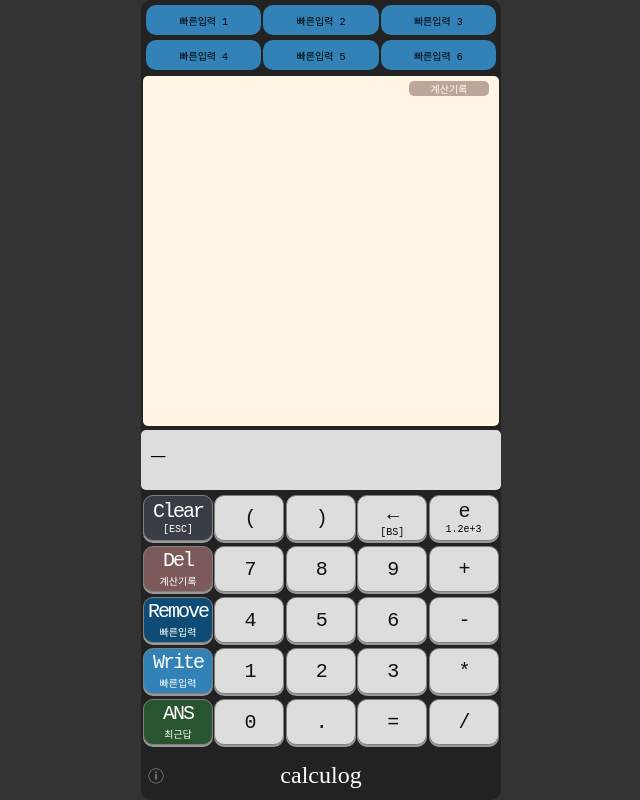
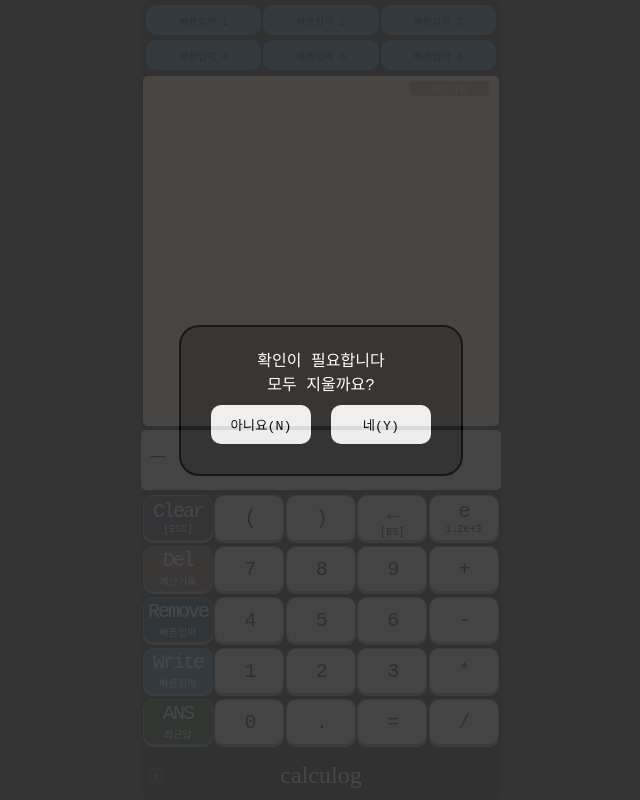
Before and after one commit to jacealan/calculog, a React (Create React App) app: page / in a window 1280 px wide. Both pictures are taken after a click on the button "계산기록". Shown: the whole page, without its empty margins (319-959 px from the left). Built offline with nearby package versions, Linux system fonts and the light colour scheme; a web font is replaced by a local one.

Commit message:
add confirm for del, remove

```diff
--- a/src/App.css
+++ b/src/App.css
@@ -16,7 +16,7 @@
   height: 30px;
   margin-bottom: 3px;
   border-radius: 10px;
-  background-color: #0F4C75;
+  background-color: #0f4c75;
   box-shadow: 0 2px #999;
   padding: 0 10px;
   color: black;
@@ -33,7 +33,7 @@
   height: 30px;
   margin-bottom: 3px;
   border-radius: 10px;
-  background-color: #3282B8;
+  background-color: #3282b8;
   padding: 0 10px;
   color: black;
   display: flex;
@@ -67,16 +67,19 @@
   }
 }
 
-.log::-webkit-scrollbar, .typed::-webkit-scrollbar {
+.log::-webkit-scrollbar,
+.typed::-webkit-scrollbar {
   width: 4px;
 }
-.log::-webkit-scrollbar-thumb, .typed::-webkit-scrollbar-thumb {
+.log::-webkit-scrollbar-thumb,
+.typed::-webkit-scrollbar-thumb {
   background-color: #2f3542;
   border-radius: 4px;
   background-clip: padding-box;
   border: 1px solid transparent;
 }
-.log::-webkit-scrollbar-track, .typed::-webkit-scrollbar-track {
+.log::-webkit-scrollbar-track,
+.typed::-webkit-scrollbar-track {
   background-color: grey;
   border-radius: 4px;
   box-shadow: inset 0px 0px 5px white;
@@ -88,7 +91,7 @@
   right: 10px;
   width: 80px;
   border-radius: 5px;
-  background-color: #7D5A50;
+  background-color: #7d5a50;
   color: white;
   display: flex;
   justify-content: center;
@@ -146,7 +149,7 @@ button.keypad-info {
   grid-template-columns: 30px 1fr 30px;
   justify-content: center;
   align-items: center;
-  font-family: 'Megrim', cursive;
+  font-family: "Megrim", cursive;
   font-size: 24px;
 }
 .usage-btn {
@@ -155,3 +158,17 @@ button.keypad-info {
   color: #aaa;
   font-size: 16px;
 }
+
+.confirm-grid {
+  border-radius: 20px;
+  border: solid 2px black;
+  padding: 20px;
+  background-color: #222;
+}
+.confirm-button {
+  border-radius: 10px;
+  border: none;
+  margin: 10px;
+  width: 100px;
+  padding: 10px;
+}
--- a/src/App.js
+++ b/src/App.js
@@ -25,6 +25,9 @@ function App() {
   const clicked = useRef(false)
   const keydownRef = useRef(null)
   const [showUsage, setShowUsage] = useState(false)
+  const [confirm, setConfirm] = useState(false)
+  const [confirmMethod, setConfirmMethod] = useState(null)
+  const [showConfirm, setShowConfirm] = useState(false)
 
   const calc = () => {
     if (typed !== "") {
@@ -64,6 +67,39 @@ function App() {
     }
   }
 
+  const inputQuickNum = (index) => {
+    quickNum[index][0] === "-"
+      ? setTyped((prev) => `${prev}(${quickNum[index]})`)
+      : setTyped((prev) => `${prev}${quickNum[index]}`)
+  }
+
+  const deleteLog = () => {
+    setLog([])
+    window.localStorage.setItem("log", JSON.stringify([]))
+    setAns("")
+    window.localStorage.setItem("ans", "")
+  }
+
+  const removeQuickNum = () => {
+    setQuickNum((prev) => [])
+    window.localStorage.setItem("quickNum", JSON.stringify([]))
+  }
+
+  const confirmNo = () => {
+    setConfirmMethod(null)
+    setShowConfirm(false)
+  }
+
+  const confirmYes = () => {
+    if (confirmMethod === "del") {
+      deleteLog()
+    } else if (confirmMethod === "remove") {
+      removeQuickNum()
+    }
+    setConfirmMethod(null)
+    setShowConfirm(false)
+  }
+
   const onClick = (event) => {
     const {
       target: { name },
@@ -77,13 +113,13 @@ function App() {
       } else if (name === "back") {
         setTyped((prev) => prev.slice(0, -1))
       } else if (name === "del") {
-        setLog([])
-        window.localStorage.setItem("log", JSON.stringify([]))
-        setAns("")
-        window.localStorage.setItem("ans", "")
+        setConfirmMethod("del")
+        setShowConfirm(true)
+        // deleteLog()
       } else if (name === "remove") {
-        setQuickNum((prev) => [])
-        window.localStorage.setItem("quickNum", JSON.stringify([]))
+        setConfirmMethod("remove")
+        setShowConfirm(true)
+        // removeQuickNum()
       } else if (name === "write") {
         ans2btn()
       } else if (name === "ans") {
@@ -100,11 +136,6 @@ function App() {
     }, 100)
   }
 
-  useEffect(() => {
-    logBoxRef.current.scrollTop = logBoxRef.current.scrollHeight
-    typedBoxRef.current.scrollTop = typedBoxRef.current.scrollHeight
-  }, [quickNum, log, typed])
-
   const onKeyDown = (event) => {
     event.preventDefault()
     const key = event.key
@@ -119,13 +150,15 @@ function App() {
     } else if (key === "Backspace") {
       setTyped((prev) => prev.slice(0, -1))
     } else if (key === "Delete" || key === "D" || key === "d") {
-      setLog([])
-      window.localStorage.setItem("log", JSON.stringify([]))
-      setAns("")
-      window.localStorage.setItem("ans", "")
+      setConfirmMethod("del")
+      setShowConfirm(true)
     } else if ((key === "R" || key === "r") && !event.ctrlKey) {
-      setQuickNum([])
-      window.localStorage.setItem("quickNum", JSON.stringify([]))
+      setConfirmMethod("remove")
+      setShowConfirm(true)
+    } else if ((key === "N" || key === "n") && !event.ctrlKey) {
+      confirmNo()
+    } else if ((key === "Y" || key === "y") && !event.ctrlKey) {
+      confirmYes()
     } else if (key === "W" || key === "w") {
       ans2btn()
     } else if (key === "A" || key === "a") {
@@ -146,26 +179,31 @@ function App() {
     ) {
       setTyped((prev) => prev + key)
     } else if (key === "!" && quickNum.length >= 1) {
-      setTyped((prev) => `${prev}(${quickNum[0]})`)
+      inputQuickNum(0)
     } else if (key === "@" && quickNum.length >= 2) {
-      setTyped((prev) => `${prev}(${quickNum[1]})`)
+      inputQuickNum(1)
     } else if (key === "#" && quickNum.length >= 3) {
-      setTyped((prev) => `${prev}(${quickNum[2]})`)
+      inputQuickNum(2)
     } else if (key === "$" && quickNum.length >= 4) {
-      setTyped((prev) => `${prev}(${quickNum[3]})`)
+      inputQuickNum(3)
     } else if (key === "%" && quickNum.length >= 5) {
-      setTyped((prev) => `${prev}(${quickNum[4]})`)
+      inputQuickNum(4)
     } else if (key === "^" && quickNum.length >= 6) {
-      setTyped((prev) => `${prev}(${quickNum[5]})`)
+      inputQuickNum(5)
     }
   }
+
+  useEffect(() => {
+    logBoxRef.current.scrollTop = logBoxRef.current.scrollHeight
+    typedBoxRef.current.scrollTop = typedBoxRef.current.scrollHeight
+  }, [quickNum, log, typed])
 
   useEffect(() => {
     const quickNumberLS = JSON.parse(window.localStorage.getItem("quickNum"))
     setQuickNum(quickNumberLS ? quickNumberLS : [])
     const logLS = JSON.parse(window.localStorage.getItem("log"))
     setLog(logLS ? logLS : [])
-    const ansLS = JSON.parse(window.localStorage.getItem("ans"))
+    const ansLS = window.localStorage.getItem("ans")
     setAns(ansLS ? ansLS : "")
     keydownRef.current.focus()
   }, [])
@@ -177,11 +215,7 @@ function App() {
         {quickNum.map((num, index) => (
           <div className="quick_number" key={index}>
             <div
-              onClick={() =>
-                quickNum[index][0] === "-"
-                  ? setTyped((prev) => `${prev}(${quickNum[index]})`)
-                  : setTyped((prev) => `${prev}${quickNum[index]}`)
-              }
+              onClick={() => inputQuickNum(index)}
               style={{
                 width: "100px",
                 textAlign: "left",
@@ -415,6 +449,7 @@ function App() {
           /
         </button>
       </div>
+      {/* FOOTER & LOGO */}
       <div className="logo">
         <button
           className="usage-btn"
@@ -426,6 +461,7 @@ function App() {
         </button>
         calculog
       </div>
+      {/* USAGE */}
       <button
         className="usage"
         onClick={() => {
@@ -457,6 +493,8 @@ function App() {
             Shift + 1,2,3,4,5,6
             <br />: 빠른입력 1,2,3,4,5,6
           </li>
+          <li>Y, y : 계산기록, 빠른입력 지우기 확인</li>
+          <li>N, n : 계산기록, 빠른입력 지우기 취소</li>
         </ul>
         &copy; Jace(제이스) {new Date().getFullYear()}{" "}
         <a
@@ -466,6 +504,31 @@ function App() {
           (contact)
         </a>
       </button>
+      {/* CONFIRM */}
+      <div className="confirm">
+        <div className="confirm-grid">
+          확인이 필요합니다
+          <br />
+          모두 지울까요?
+          <br />
+          <button
+            className="confirm-button"
+            tabIndex={-1}
+            name="no"
+            onClick={confirmNo}
+          >
+            아니요(N)
+          </button>
+          <button
+            className="confirm-button"
+            tabIndex={-1}
+            name="yes"
+            onClick={confirmYes}
+          >
+            네(Y)
+          </button>
+        </div>
+      </div>
 
       <style jsx>
         {`
@@ -502,7 +565,7 @@ function App() {
             bottom: 0;
             left: 0;
             width: 340px;
-            height: 400px;
+            height: 500px;
             margin: 10px;
             border-radius: 20px;
             border: none;
@@ -515,6 +578,21 @@ function App() {
             font-size: 14px;
             font-weight: 600;
           }
+
+          .confirm {
+            position: fixed;
+            z-index: 20;
+            top: 0;
+            left: 0;
+            width: 100vw;
+            height: 100vh;
+            background-color: #333;
+            color: white;
+            opacity: 0.9;
+            display: ${showConfirm ? "flex" : "none"};
+            justify-content: center;
+            align-items: center;
+          }
         `}
       </style>
     </div>
```
Also changed, not shown: 1 other file (tests, documents, lock files or other folders).
